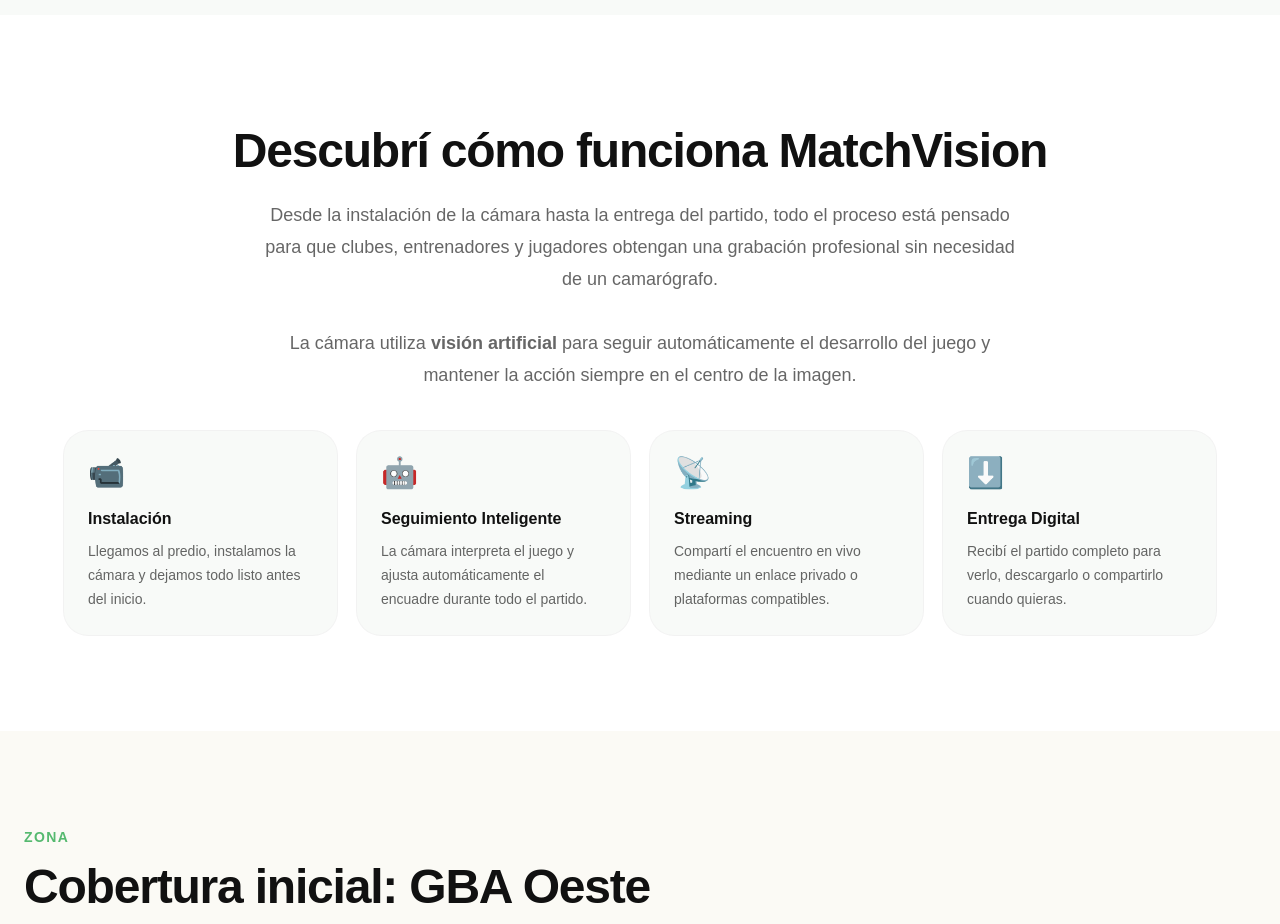
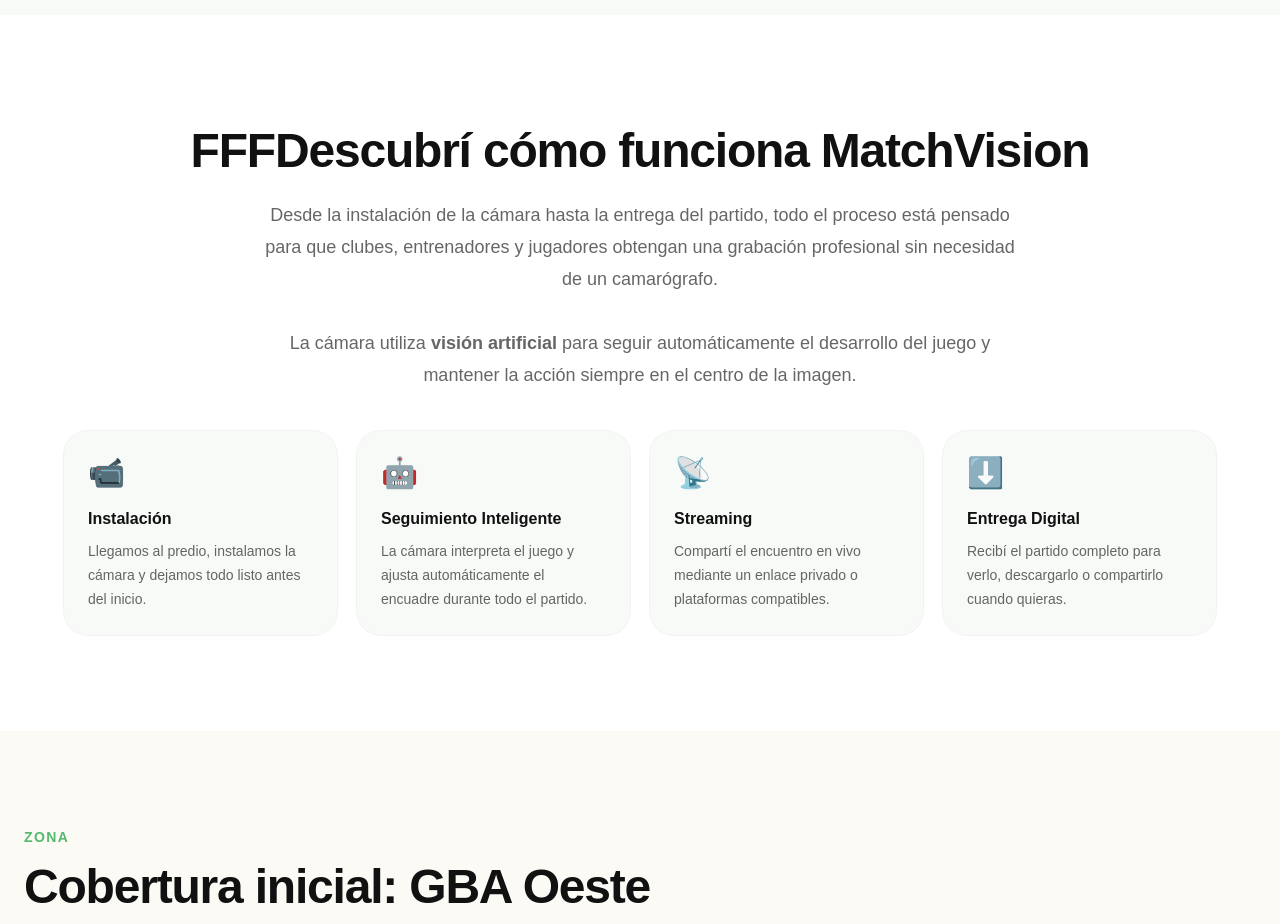
Before and after one commit to alanantar-stack/matchvision, a Next.js app: page / in a window 1280 px wide. Shown: the part 4540-5464 px from the top of the page. Built offline with nearby package versions, Linux system fonts and the light colour scheme.

Commit message:
Update website title

```diff
--- a/app/page.tsx
+++ b/app/page.tsx
@@ -404,7 +404,7 @@
     <div className="text-center">
 
       <h2 className="mt-4 text-4xl font-black tracking-tight md:text-5xl">
-        Descubrí cómo funciona MatchVision
+        FFFDescubrí cómo funciona MatchVision
       </h2>
 
       <p className="mx-auto mt-6 max-w-3xl text-lg leading-8 text-black/60">
```
